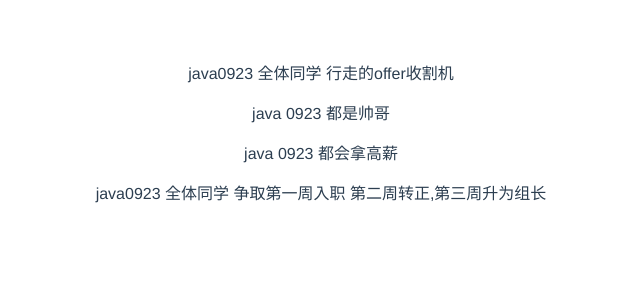
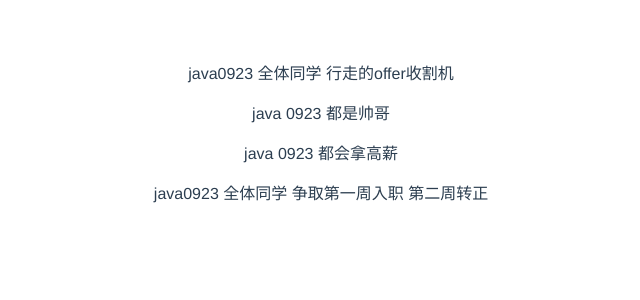
Before and after one commit to Roseandtao/HolleWorld, a Vue app: page / in a window 1280 px wide. Shown: the top 300 px of the page, without its empty margins (319-959 px from the left). Built offline with nearby package versions, Linux system fonts and the light colour scheme.

Commit message:
删掉一组数据

```diff
--- a/src/App.vue
+++ b/src/App.vue
@@ -3,7 +3,7 @@
       <p>java0923 全体同学 行走的offer收割机</p>
 	  <p>java 0923 都是帅哥</p>
 	  <p>java 0923 都会拿高薪</p>
-      <p>java0923 全体同学 争取第一周入职 第二周转正,第三周升为组长</p>
+      <p>java0923 全体同学 争取第一周入职 第二周转正</p>
 
 
   </div>
```
